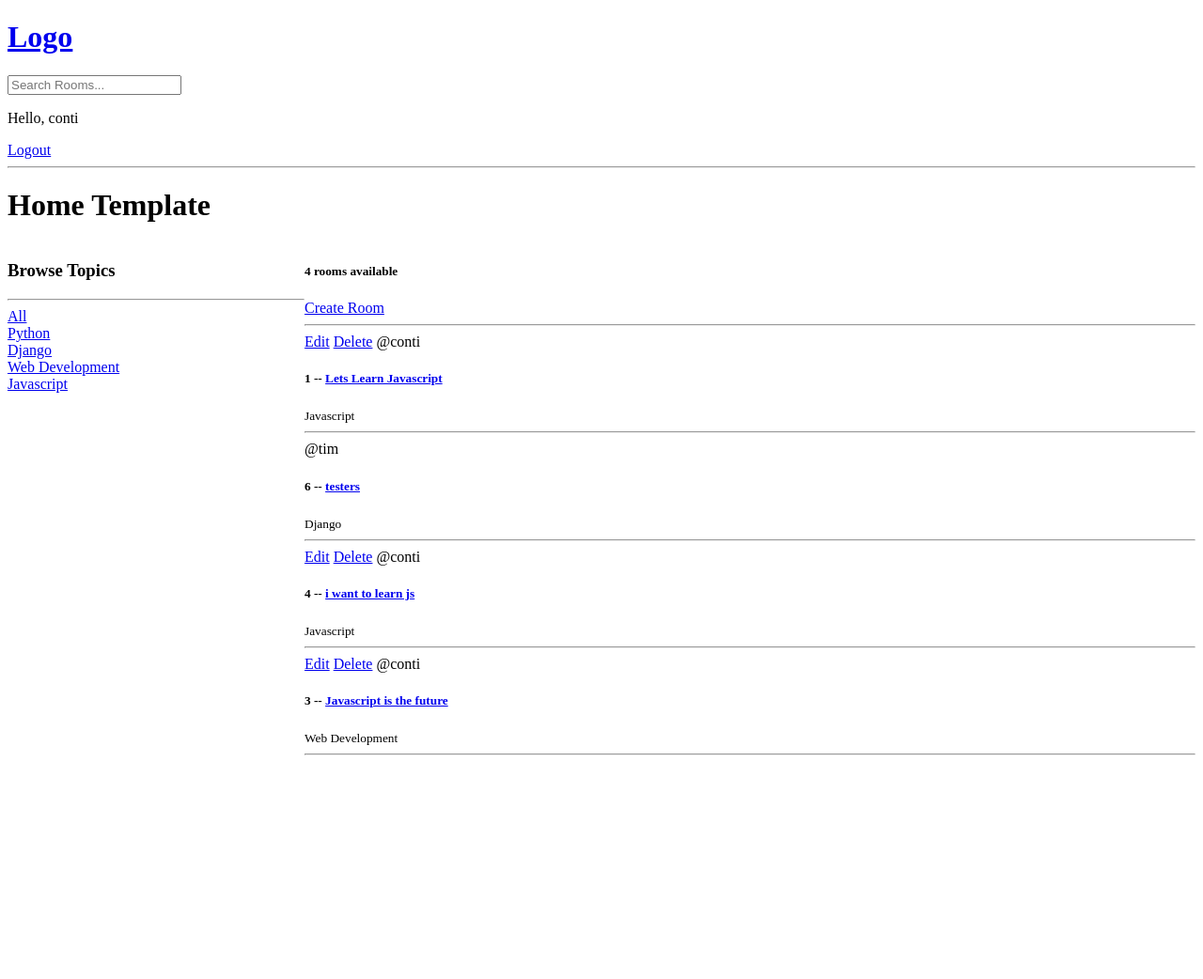
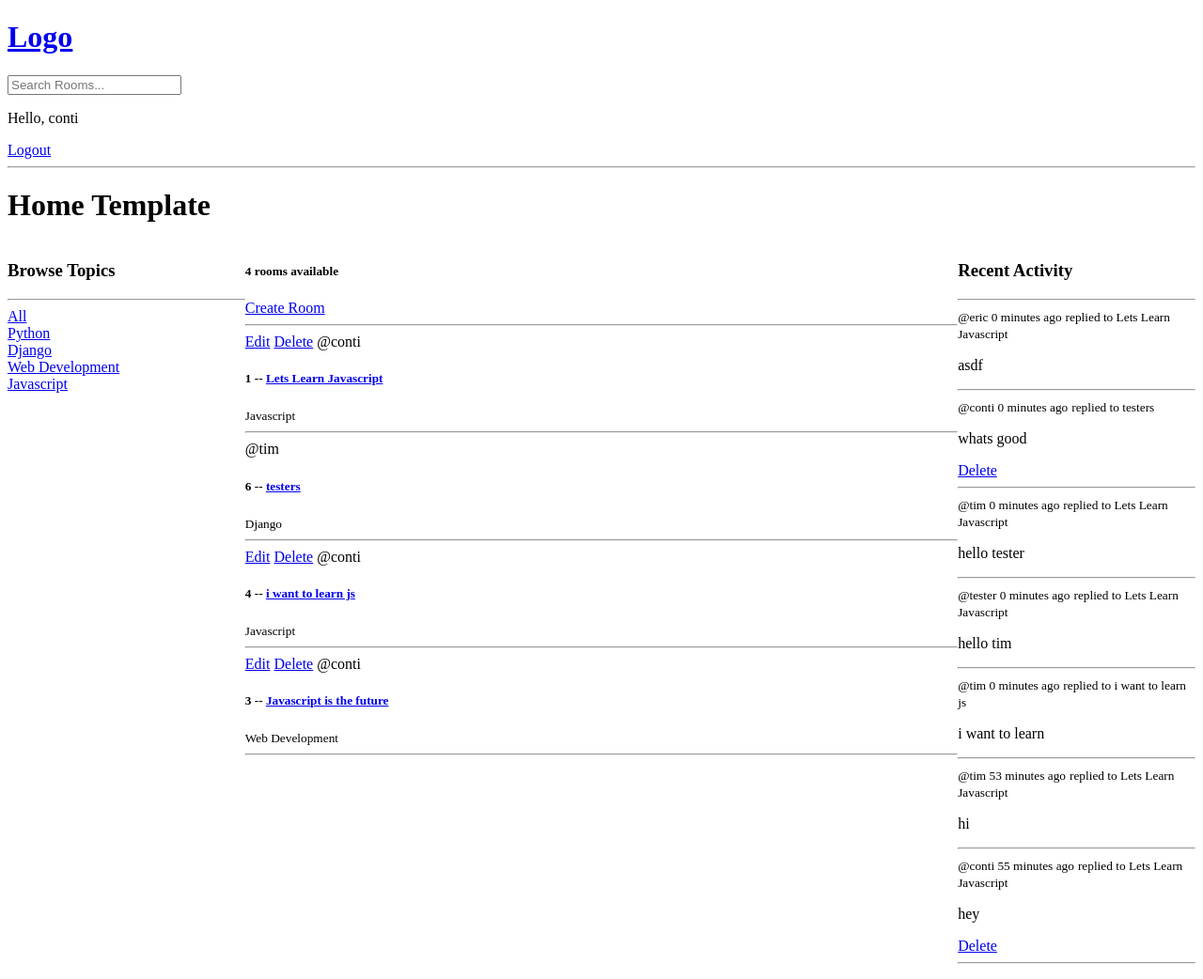
Before and after one commit to Fcontice/studybud, a Django app: page / in a window 1280 px wide. Shown: the whole page at 94% size. Before the commit the page ends 804 px from the top, so only its background shows below. Run offline with Django 5.2, Linux system fonts and the light colour scheme; a user stored in the database is signed in; data comes from the database, SQL or seed files in the repository.

Commit message:
twelth timestamp tutorial part 2

```diff
--- a/base/models.py
+++ b/base/models.py
@@ -31,5 +31,8 @@ class Message(models.Model):
     updated = models.DateTimeField(auto_now=True)
     created = models.DateTimeField(auto_now_add=True)
 
+    class Meta:
+        ordering = ['-updated','-created']
+
     def __str__(self):
             return self.body[0:50]
--- /dev/null
+++ b/base/templates/base/activity_component.html
@@ -0,0 +1,15 @@
+<h3>Recent Activity</h3>
+<hr />
+
+{% for message in room_messages %}
+<div>
+  <small>@{{message.user.username}} {{message.created|timesince}} ago</small>
+  <small>replied to {{message.room}}</small>
+  <p>{{message}}</p>
+  {% if request.user == message.user %}
+  <a href="{% url 'delete-message' message.id %}">Delete</a>
+  {% endif %}
+  <hr />
+
+  {% endfor %}
+</div>
--- /dev/null
+++ b/base/templates/base/feed_component.html
@@ -0,0 +1,17 @@
+<div>
+    {% for room in rooms %}
+    <div>
+      {% if request.user == room.host %}
+      <a href="{% url 'update-room' room.id %}">Edit</a>
+      <a href="{% url 'delete-room' room.id %}">Delete</a>
+      {% endif %}
+
+      <span>@{{room.host.username}}</span>
+      <h5>
+        {{room.id}} -- <a href="{% url 'room' room.id %}"> {{room.name}}</a>
+      </h5>
+      <small>{{room.topic.name}}</small>
+      <hr />
+    </div>
+    {% endfor %}
+  </div>
--- a/base/templates/base/home.html
+++ b/base/templates/base/home.html
@@ -3,7 +3,7 @@
 <style>
   .home-container {
     display: grid;
-    grid-template-columns: 1fr 3fr;
+    grid-template-columns: 1fr 3fr 1fr;
   }
 </style>
 
@@ -11,18 +11,7 @@
 
 <div class="home-container">
   <div>
-    <h3>Browse Topics</h3>
-    <hr />
-
-    <div>
-      <a href="{% url 'home' %}">All</a>
-    </div>
-
-    {% for topic in topics %}
-    <div>
-      <a href="{% url 'home' %}?q={{topic.name}}">{{topic.name}}</a>
-    </div>
-    {% endfor %}
+    {% include 'base/topics_component.html' %}
   </div>
 
   <div>
@@ -30,23 +19,12 @@
     <a href="{% url 'create-room' %}">Create Room</a>
     <hr />
 
-    <div>
-      {% for room in rooms %}
-      <div>
-        {% if request.user == room.host %}
-        <a href="{% url 'update-room' room.id %}">Edit</a>
-        <a href="{% url 'delete-room' room.id %}">Delete</a>
-        {% endif %}
+    {% include 'base/feed_component.html'%}
 
-        <span>@{{room.host.username}}</span>
-        <h5>
-          {{room.id}} -- <a href="{% url 'room' room.id %}"> {{room.name}}</a>
-        </h5>
-        <small>{{room.topic.name}}</small>
-        <hr />
-      </div>
-      {% endfor %}
-    </div>
+  </div>
+
+  <div>
+    {% include 'base/activity_component.html' %}
   </div>
 </div>
 
--- /dev/null
+++ b/base/templates/base/topics_component.html
@@ -0,0 +1,12 @@
+<h3>Browse Topics</h3>
+<hr />
+
+<div>
+  <a href="{% url 'home' %}">All</a>
+</div>
+
+{% for topic in topics %}
+<div>
+  <a href="{% url 'home' %}?q={{topic.name}}">{{topic.name}}</a>
+</div>
+{% endfor %}
--- a/base/views.py
+++ b/base/views.py
@@ -78,14 +78,16 @@ def home(request):
 
     topics = Topic.objects.all()
     room_count = rooms.count()
+    room_messages = Message.objects.all().filter(Q(room__topic__name__icontains=q))
 
-    context = {'rooms':rooms, 'topics':topics, 'room_count':room_count}
+    context = {'rooms':rooms, 'topics':topics,
+               'room_count':room_count, 'room_messages':room_messages}
     return render(request, 'base/home.html', context)
 
 # ROOM PAGE
 def room(request, pk):
     room = Room.objects.get(id=pk)  # This line retrieves the room with the id that matches the pk parameter.
-    room_messages = room.message_set.all().order_by('-created')
+    room_messages = room.message_set.all()
     participants = room.participants.all()
 
     if request.method == 'POST':
```
